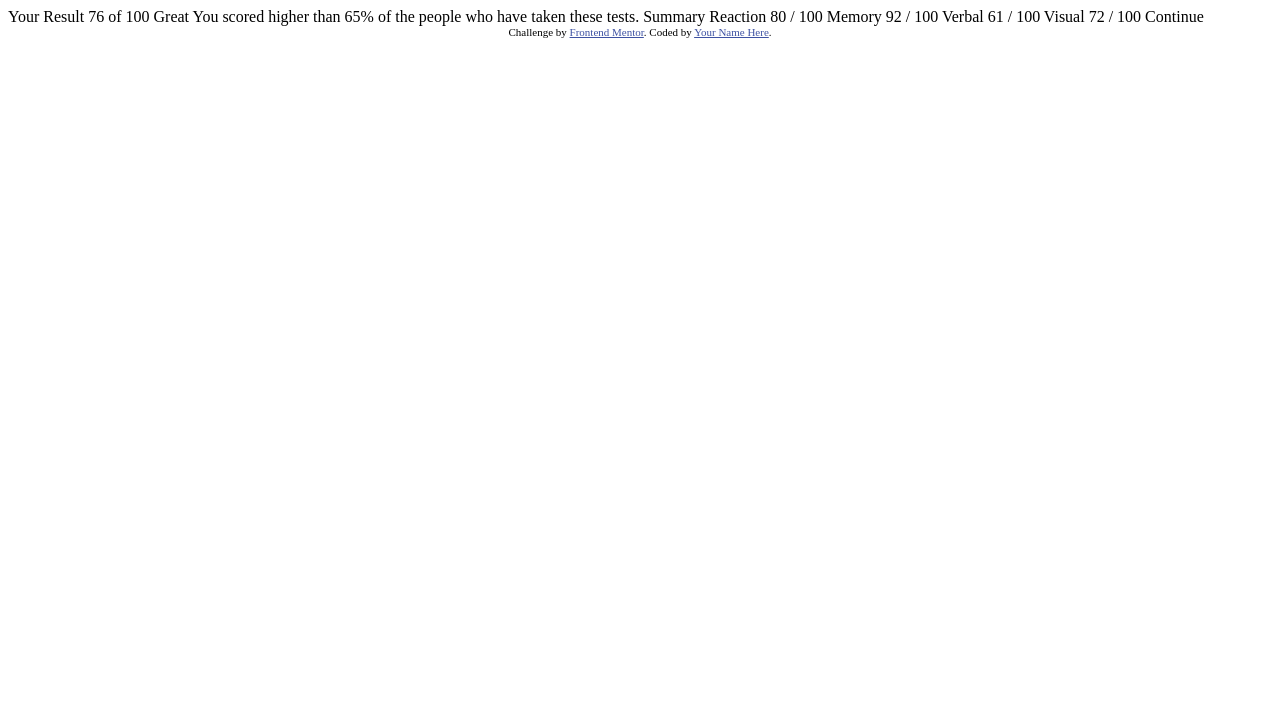
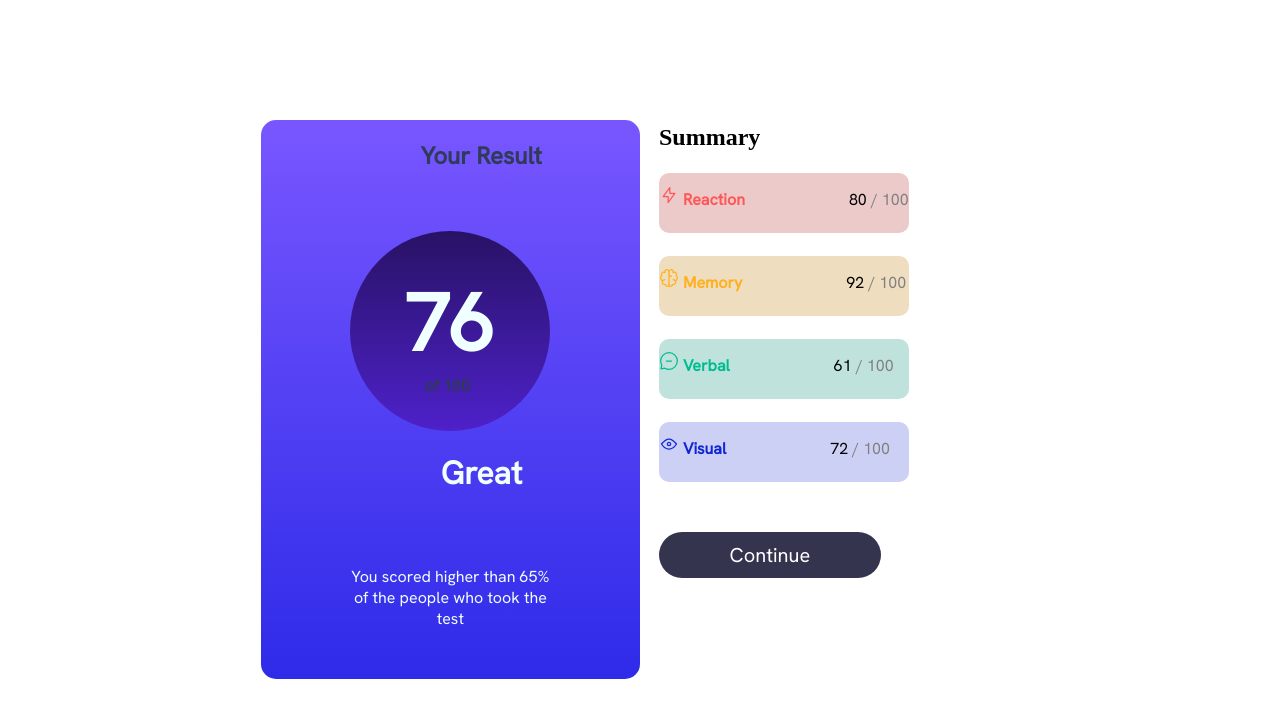
Before and after one commit to Aaryan-Urunkar/front-end-challenge, a plain HTML site: page index.html in a window 1280 px wide. Drawn offline with Linux system fonts and the light colour scheme.

Commit message:
Added details

```diff
--- a/index.html
+++ b/index.html
@@ -9,39 +9,47 @@
   <title>Frontend Mentor | Results summary component</title>
 
   <!-- Feel free to remove these styles or customise in your own stylesheet 👍 -->
-  <style>
-    .attribution { font-size: 11px; text-align: center; }
-    .attribution a { color: hsl(228, 45%, 44%); }
-  </style>
+  <link rel="stylesheet" href="styles.css">
+  <link rel="preconnect" href="https://fonts.googleapis.com">
+  <link rel="preconnect" href="https://fonts.gstatic.com" crossorigin>
+  <link href="https://fonts.googleapis.com/css2?family=Hanken+Grotesk:ital@0;1&display=swap" rel="stylesheet">
 </head>
 <body>
 
-  Your Result
-  76
-  of 100
+  <div class="left-container">
+    <h2 class="left-box-title"><b>Your Result</b></h2>
+    <div class="score-bar">
+      <p class="left-box-score"><b>76</b></p>
+      <p class="left-inner-box-text"><b>of 100</b></p>
+    </div>
+    <h1 class="Great">Great</h1>
+    <p class="para"> You scored higher than 65% of the people who took the test</p>
+  </div>
+  <div class="right-container">
+    <h2 style="margin-left:5%;">Summary</h2>
+     <div class="bar" style="background-color:hsl(0, 49%, 86%) ;">
+      <img src="assets\images\icon-reaction.svg" alt="reaction-pic">
+      <p style="display:inline-block; color : hsl(0, 100%, 67%); "> <b>Reaction</b></p>
+      <p style="display: inline-block; margin-left: 100px;">80 <span>/ 100</span></p>
+     </div>
+     <div class="bar" style="background-color:hsl(39, 59%, 84%) ;">
+      <img src="assets\images\icon-memory.svg" alt="memory-pic">
+      <p style="display:inline-block; color : hsl(39, 100%, 56%); "> <b>Memory</b></p>
+      <p style="display: inline-block; margin-left: 100px;">92 <span>/ 100</span></p>
+     </div>
+     <div class="bar" style="background-color: hsl(167, 40%, 82%);">
+      <img src="assets\images\icon-verbal.svg" alt="verbal-pic">
+      <p style="display:inline-block; color : hsl(166, 100%, 37%); "> <b>Verbal</b></p>
+      <p style="display: inline-block; margin-left: 100px;">61 <span>/ 100</span></p>
+     </div>
+     <div class="bar" style="background-color: hsl(234, 68%, 88%);">
+      <img src="assets\images\icon-visual.svg" alt="visual-pic">
+      <p style="display:inline-block; color : hsl(234, 85%, 45%); "> <b>Visual</b></p>
+      <p style="display: inline-block; margin-left: 100px;">72 <span>/ 100</p>
+     </div>
+     <div class="btn">Continue</div>
+  </div>
 
-  Great
-  You scored higher than 65% of the people who have taken these tests.
 
-  Summary
-
-  Reaction
-  80 / 100
-
-  Memory
-  92 / 100
-
-  Verbal
-  61 / 100
-
-  Visual
-  72 / 100
-
-  Continue
-
-  <div class="attribution">
-    Challenge by <a href="https://www.frontendmentor.io?ref=challenge" target="_blank">Frontend Mentor</a>.
-    Coded by <a href="#">Your Name Here</a>.
-  </div>
 </body>
 </html>
--- /dev/null
+++ b/styles.css
@@ -0,0 +1,98 @@
+.bar{
+    margin-top: 6%;
+    margin-left:5%;
+    height:60px;
+    width:250px;
+    border-radius:10px;
+}
+.left-container{
+
+    width: 30%;
+    background-image: linear-gradient(hsl(252, 100%, 67%),hsl(241, 81%, 54%));
+    border-radius:15px;
+    position:relative;
+    left: 20%;
+    top: 100px;
+}
+.right-container{
+    width:30%;
+    position:relative;
+    left:50%;
+    bottom:475px;
+
+}
+p{
+    font-family: 'Hanken Grotesk', sans-serif;
+}
+.score-bar{
+    margin: auto;
+    width:200px;
+    height:200px;
+    border-radius: 50%;
+    -moz-border-radius:50%;
+    -webkit-border-radius:50%;
+    background-image: linear-gradient(rgb(40, 18, 101),hsla(256, 72%, 46%, 1));
+}
+.left-box-title{
+    color: hsl(224, 30%, 27%);
+    position:relative;
+    left: 160px;
+    top: 20px;
+    margin-bottom:8%;
+    font-family:'Hanken Grotesk', sans-serif;
+}
+.left-box-score{
+    color: azure;
+    font-size: 5rem;
+    position:relative;
+    left:27%;
+    top: 20%;
+}
+.left-inner-box-text{
+    color: hsl(224, 30%, 27%);
+    position: relative;
+    left: 37%;
+    bottom: 20%;
+}
+span{
+    color:gray;
+}
+.para{
+    text-align:center ;
+    width: 200px;
+    color:azure;
+    margin:auto;
+    padding: 50px;
+}
+.Great{
+    position: relative;
+    left: 180px;
+    color: azure;
+    font-family:'Hanken Grotesk', sans-serif;
+}
+.btn {
+    -webkit-border-radius: 28;
+    -moz-border-radius: 28;
+    border-radius: 28px;
+    font-family: 'Hanken Grotesk', sans-serif;
+    color: #ffffff;
+    font-size: 20px;
+    background: #34344f;
+    padding: 10px 20px 10px 20px;
+    text-decoration: none;
+    width: 48%;
+    text-align: center;
+    position:relative;
+    left: 5%;
+    top: 50px;
+  }
+
+  .btn:hover {
+    background: #3cb0fd;
+    background-image: -webkit-linear-gradient(top, #3cb0fd, #3498db);
+    background-image: -moz-linear-gradient(top, #3cb0fd, #3498db);
+    background-image: -ms-linear-gradient(top, #3cb0fd, #3498db);
+    background-image: -o-linear-gradient(top, #3cb0fd, #3498db);
+    background-image: linear-gradient(to bottom, #3cb0fd, #3498db);
+    text-decoration: none;
+  }
```
